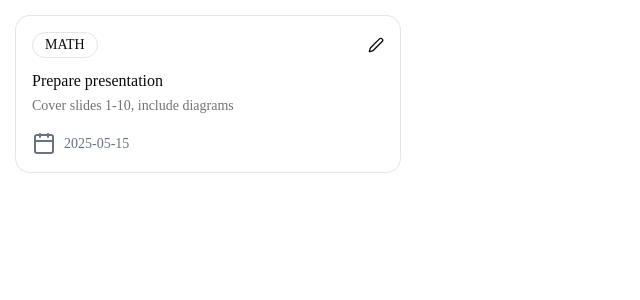
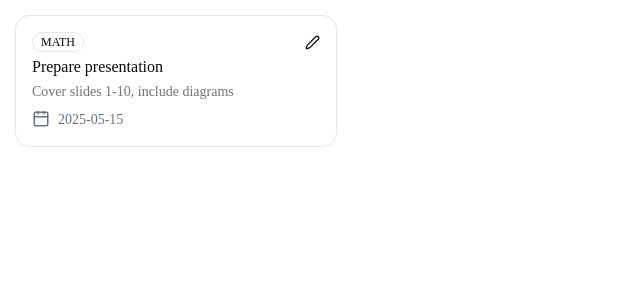
Before and after one commit to sadge02/StudyPlanner, a Next.js app: page /testpage in a window 1280 px wide. Shown: the top 300 px of the page, without its empty margins (0-640 px from the left). Built offline with nearby package versions, Linux system fonts and the light colour scheme.

Commit message:
fix: adjusts kanbanCard spacing

```diff
--- a/src/components/kanban/KanbanCard.tsx
+++ b/src/components/kanban/KanbanCard.tsx
@@ -18,27 +18,29 @@ type KanbanCardProps = {
 // TODO: Add the color coding from design?
 const KanbanCard = ({ task }: KanbanCardProps) => {
   return (
-    <Card className="w-sm">
+    <Card className="w-xs gap-2">
       <CardHeader>
         {task.subjectId && (
-          <div className="flex flex-row items-center justify-between w-full mb-2">
-            <Badge variant="outline" className="text-md p-3">
+          <div className="flex flex-row items-center justify-between w-full">
+            <Badge variant="outline" className="text-xs p-2">
               {task.subjectId.toUpperCase()}
             </Badge>
-            <Pen className="size-4 cursor-pointer ml-auto" />
+            <Pen size={15} className="cursor-pointer ml-auto" />
           </div>
         )}
         <CardTitle className="items-center flex">
           {task.title}
-          {!task.subjectId && <Pen className="size-4 cursor-pointer ml-auto" />}
+          {!task.subjectId && (
+            <Pen size={15} className="cursor-pointer ml-auto" />
+          )}
         </CardTitle>
         <CardDescription>{task.description}</CardDescription>
       </CardHeader>
 
       <CardContent>
         {task.deadline && (
-          <div className="flex gap-2 items-center text-gray-500">
-            <Calendar />
+          <div className="flex gap-2 text-gray-500">
+            <Calendar size={18} />
             {task.deadline}
           </div>
         )}
```
